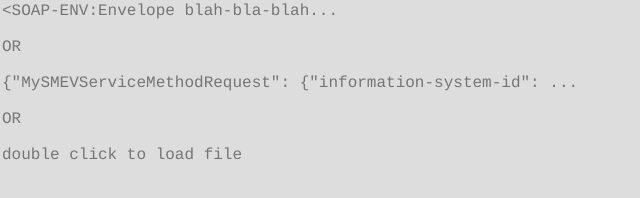
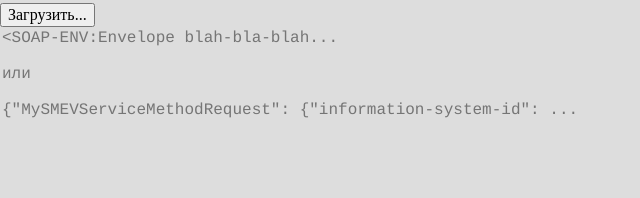
Before and after one commit to do-/smevka, a plain HTML site: page front/root/_/left.html in a window 1280 px wide. Shown: the whole page, without its empty margins (0-640 px from the left). Drawn offline with Linux system fonts and the light colour scheme.

Commit message:
ui move button

```diff
--- a/front/root/_/left.html
+++ b/front/root/_/left.html
@@ -2,15 +2,29 @@
 	<HEAD>
 	</HEAD>
 	<BODY STYLE="margin:0;" BGCOLOR=#DDDDDD>
-		<TEXTAREA STYLE="width:100%; height:100%; border:0; resize:none; font-family:Courier; font-size: 16px; background: #dddddd" placeholder="&lt;SOAP-ENV:Envelope blah-bla-blah...
+		<STYLE>
+			button {
+				font-family: Times New Roman;
+				font-size: 12pt;
+				margin-top: 3px;
+			}
+			textarea {
+				width:100%;
+				height:calc(100% - 30px);
+				border:0;
+				outline: none;
+				resize:none;
+				font-family:Courier;
+				font-size: 16px;
+				background: #dddddd
+			}
+		</STYLE>
+		<BUTTON NAME=load>Загрузить...</BUTTON>
+		<TEXTAREA  placeholder="&lt;SOAP-ENV:Envelope blah-bla-blah...
 
-OR
+или
 
-{&quot;MySMEVServiceMethodRequest&quot;: {&quot;information-system-id&quot;: ...
-
-OR
-
-double click to load file"></TEXTAREA>
+{&quot;MySMEVServiceMethodRequest&quot;: {&quot;information-system-id&quot;: ..."></TEXTAREA>
 		<INPUT TYPE=file NAME=file ACCEPT=".xml" STYLE="display:none">
 	</BODY>
 </HTML>
```
Also changed, not shown: front/root/_/js.js (+24 -5 lines), front/root/_/right.html (+16 -1 lines), front/root/_/top.html (+1 -11 lines).
